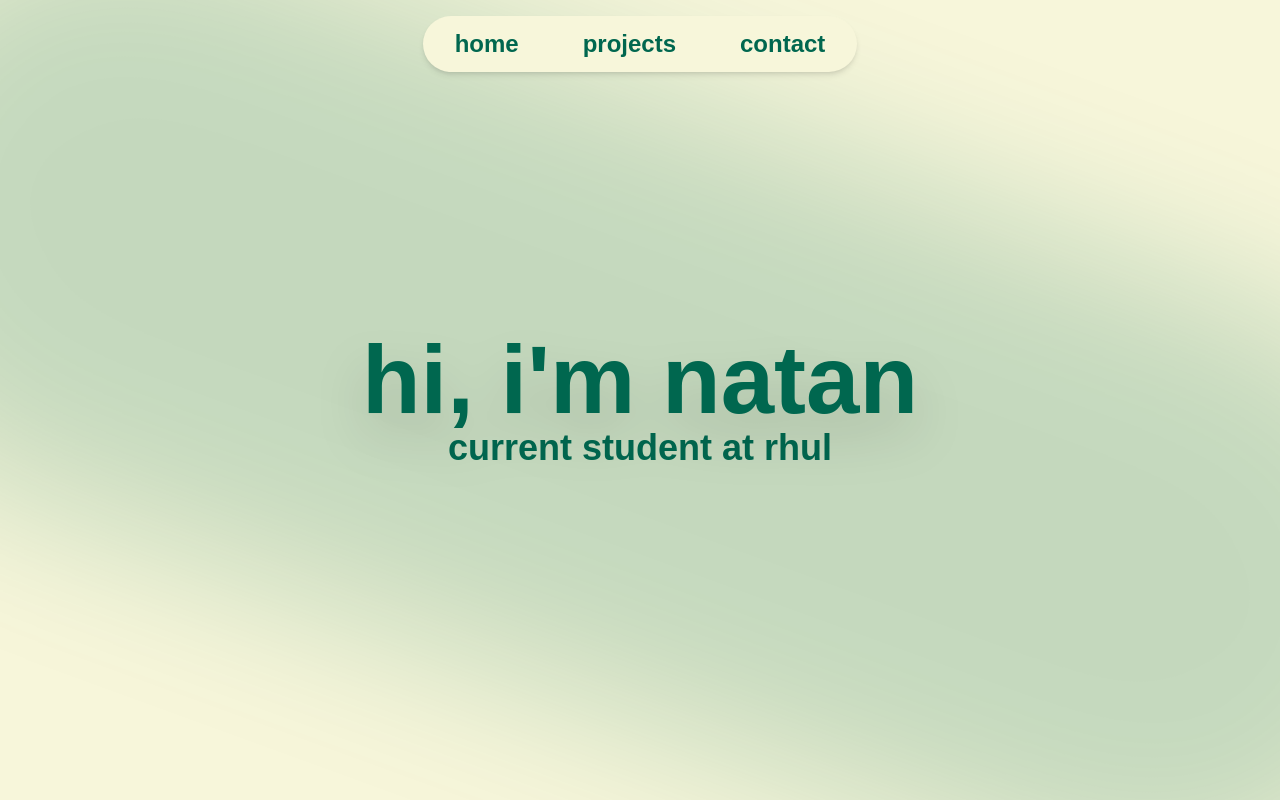
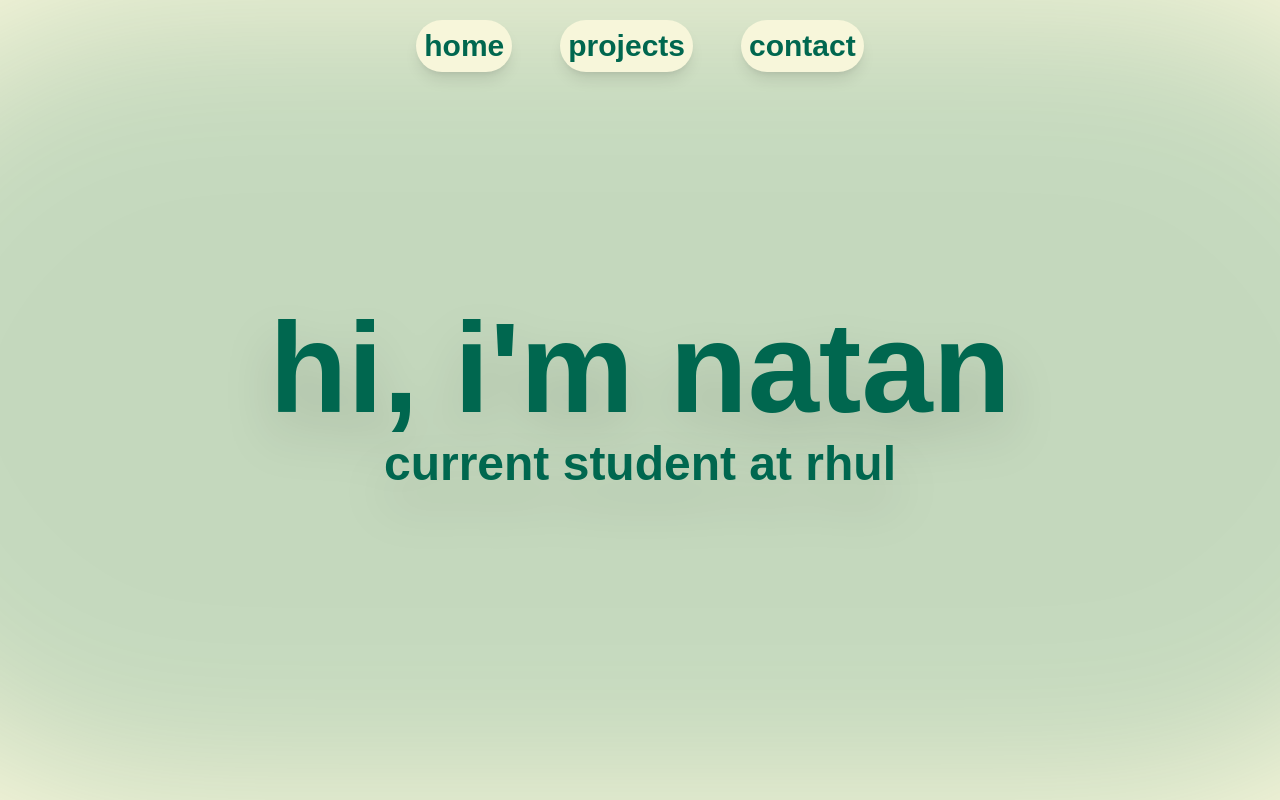
Before and after one commit to Tworye01/portfolio, a React (Vite) app: page / in a window 1280 px wide. Built offline with nearby package versions, Linux system fonts and the light colour scheme.

Commit message:
fix: redone some formatting

```diff
--- a/src/components/navbar.tsx
+++ b/src/components/navbar.tsx
@@ -6,10 +6,10 @@ export const NavigationBarComponent = () => {
   return (
     <nav className="bg-transparent w-full fixed z-10 font-rubik ">
       <div className="container mx-auto py-4 flex justify-center items-center">
-        <div className="text-2xl shadow-md space-x-12 bg-cream-100 font-bold flex rounded-full px-6 py-1">
-          <a href="/" className="text-darkgreen-100 hover:bg-darkgreen-100 hover:text-cream-100 p-2 rounded-full transition-colors duration-300">home</a>
-          <a href="/projects" className="text-darkgreen-100 hover:bg-darkgreen-100 hover:text-cream-100 p-2 rounded-full transition-colors duration-300">projects</a>
-          <a href="/contact" className="text-darkgreen-100 hover:bg-darkgreen-100 hover:text-cream-100 p-2 rounded-full transition-colors duration-300">contact</a>
+        <div className="text-3xl space-x-12 font-bold flex rounded-full px-6 py-1">
+          <a href="/" className="text-darkgreen-100 hover:bg-darkgreen-100 hover:text-cream-100 p-2 shadow-lg bg-cream-100 rounded-full transition-colors duration-300">home</a>
+          <a href="/projects" className="text-darkgreen-100 hover:bg-darkgreen-100 hover:text-cream-100 p-2 shadow-lg bg-cream-100  rounded-full transition-colors duration-300">projects</a>
+          <a href="/contact" className="text-darkgreen-100 hover:bg-darkgreen-100 hover:text-cream-100 p-2 shadow-lg bg-cream-100 rounded-full transition-colors duration-300">contact</a>
         </div>
       </div>
     </nav>
--- a/src/home.tsx
+++ b/src/home.tsx
@@ -5,15 +5,16 @@ export default function Home() {
   return (
     <main className="fixed inset-0 h-screen flex">
        <div className="absolute top-0 -z-10 h-full w-full bg-cream-100">
-          <div className="absolute top-1/2 left-1/2 h-[600px] w-[1700px] -translate-x-1/2 -translate-y-1/2 rounded-full bg-darkgreen-100 opacity-20 blur-[80px] transform rotate-[20deg]"></div>
+          <div className="absolute top-1/2 left-1/2 h-[800px] w-[1700px] -translate-x-1/2 -translate-y-1/2 rounded-full bg-darkgreen-100 opacity-20 blur-[80px] transform "></div>
+
       </div>
 
        <div className="flex flex-1 justify-center items-center">
           <div className="text-center">
-            <p className="text-8xl font-bold text-darkgreen-100 drop-shadow-2xl font-rubik">
+            <p className="text-9xl font-bold text-darkgreen-100 drop-shadow-2xl font-rubik">
               hi, i'm natan
             </p>
-            <p className="text-4xl font-bold text-darkgreen-100 drop-shadow-2xls font-rubik">
+            <p className="text-5xl font-bold text-darkgreen-100 drop-shadow-2xl font-rubik p-2">
               current student at rhul
             </p>
           </div>
```
Also changed, not shown: src/assets/cordle.png.
